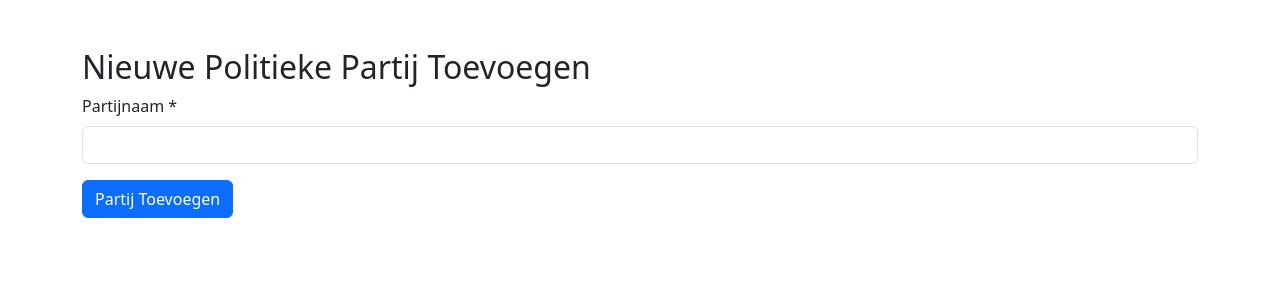
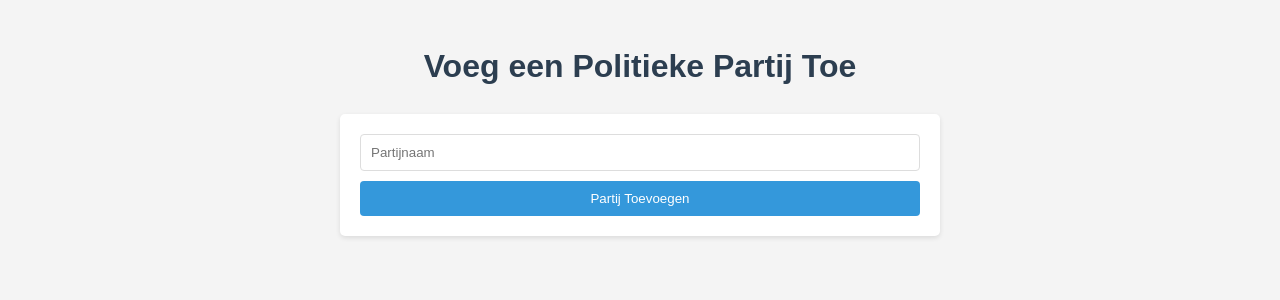
Before and after one commit to Yassine6262/Proefexamen, a PHP site: page /admin/add_partij.php in a window 1280 px wide. Shown: the top 300 px of the page. Run offline with PHP 8.4, Linux system fonts and the light colour scheme.

Commit message:
partij registreren

```diff
--- a/admin/add_partij.php
+++ b/admin/add_partij.php
@@ -1,46 +1,52 @@
 <?php
+// Database connection
+$servername = "localhost";
+$username = "root";  // Vervang dit door uw MySQL-gebruikersnaam
+$password = "";      // Vervang dit door uw MySQL-wachtwoord
+$dbname = "voting_system";
 
+$conn = new mysqli($servername, $username, $password, $dbname);
 
-// Initialiseer variabelen om formuliergegevens en fouten op te slaan
-$errors = [];
-$success_message = '';
+if ($conn->connect_error) {
+    die("Connection failed: " . $conn->connect_error);
+}
 
-// Verwerk het formulier bij verzending
-if ($_SERVER["REQUEST_METHOD"] == "POST") {
-    // Haal de ingevoerde partijnaam op en trim witte ruimtes
-    $partij_naam = trim($_POST['partij_naam'] ?? '');
+$message = '';
 
-    // Controleer of de partijnaam is ingevoerd
-    if (empty($partij_naam)) {
-        $errors[] = "Partijnaam is verplicht.";
-    }
+// Adding party process
+if (isset($_POST['add_party'])) {
+    $party_name = $conn->real_escape_string($_POST['party_name']);
 
-    // Als er geen fouten zijn, voeg de partij toe aan de database
-    if (empty($errors)) {
-        // SQL-query om de partij toe te voegen
-        $sql = "INSERT INTO partijen (naam) VALUES (?)";
+    // Check if the party name is empty
+    if (!empty($party_name)) {
+        // Check if party name already exists
+        $check_sql = "SELECT COUNT(*) as count FROM parties WHERE name = ?";
+        $check_stmt = $conn->prepare($check_sql);
+        $check_stmt->bind_param("s", $party_name);
+        $check_stmt->execute();
+        $check_result = $check_stmt->get_result();
+        $row = $check_result->fetch_assoc();
 
-        // Voorbereiden van de SQL-query om SQL-injecties te voorkomen
-        if ($stmt = $conn->prepare($sql)) {
-            $stmt->bind_param("", $partij_naam);
-
+        if ($row['count'] > 0) {
+            // Party name already exists
+            $message = "<p class='error'>Deze partijnaam bestaat al. Kies een andere naam.</p>";
+        } else {
+            // Party name doesn't exist, proceed to insert
+            $sql = "INSERT INTO parties (name) VALUES (?)";
+            $stmt = $conn->prepare($sql);
+            $stmt->bind_param("s", $party_name); // Bind de partijnaam aan de query
             if ($stmt->execute()) {
-                $success_message = "Partij is succesvol toegevoegd!";
-                // Leeg de velden na succesvolle verzending
-                $partij_naam = '';
+                $message = "<p class='success'>De partij is succesvol toegevoegd!</p>";
             } else {
-                $errors[] = "Fout bij het toevoegen van de partij: " . $stmt->error;
+                $message = "<p class='error'>Er is een fout opgetreden bij het toevoegen van de partij. Probeer het opnieuw.</p>";
             }
-
             $stmt->close();
-        } else {
-            $errors[] = "Fout bij het voorbereiden van de query: " . $conn->error;
         }
+        $check_stmt->close();
+    } else {
+        $message = "<p class='error'>De partijnaam mag niet leeg zijn.</p>";
     }
 }
-
-// Sluit de databaseverbinding
-// $conn->close();
 ?>
 
 <!DOCTYPE html>
@@ -48,40 +54,76 @@ if ($_SERVER["REQUEST_METHOD"] == "POST") {
 <head>
     <meta charset="UTF-8">
     <meta name="viewport" content="width=device-width, initial-scale=1.0">
-    <title>Politieke Partij Toevoegen</title>
-    <link href="https://cdnjs.cloudflare.com/ajax/libs/bootstrap/5.3.0/css/bootstrap.min.css" rel="stylesheet">
+    <title>Voeg een Politieke Partij Toe</title>
+    <style>
+        body {
+            font-family: Arial, sans-serif;
+            line-height: 1.6;
+            color: #333;
+            max-width: 600px;
+            margin: 0 auto;
+            padding: 20px;
+            background-color: #f4f4f4;
+        }
+        h1 {
+            color: #2c3e50;
+            text-align: center;
+        }
+        form {
+            background-color: #fff;
+            padding: 20px;
+            border-radius: 5px;
+            box-shadow: 0 2px 5px rgba(0,0,0,0.1);
+        }
+        input[type="text"] {
+            width: 100%;
+            padding: 10px;
+            margin-bottom: 10px;
+            border: 1px solid #ddd;
+            border-radius: 4px;
+            box-sizing: border-box;
+        }
+        input[type="submit"] {
+            background-color: #3498db;
+            color: #fff;
+            border: none;
+            padding: 10px 20px;
+            cursor: pointer;
+            border-radius: 4px;
+            width: 100%;
+        }
+        input[type="submit"]:hover {
+            background-color: #2980b9;
+        }
+        .success {
+            background-color: #d4edda;
+            color: #155724;
+            padding: 10px;
+            border-radius: 4px;
+            margin-bottom: 20px;
+        }
+        .error {
+            background-color: #f8d7da;
+            color: #721c24;
+            padding: 10px;
+            border-radius: 4px;
+            margin-bottom: 20px;
+        }
+    </style>
 </head>
 <body>
-    <div class="container mt-5">
-        <h2>Nieuwe Politieke Partij Toevoegen</h2>
 
-        <?php if (!empty($errors)): ?>
-            <div class="alert alert-danger">
-                <ul class="mb-0">
-                    <?php foreach ($errors as $error): ?>
-                        <li><?php echo htmlspecialchars($error); ?></li>
-                    <?php endforeach; ?>
-                </ul>
-            </div>
-        <?php endif; ?>
+    <h1>Voeg een Politieke Partij Toe</h1>
 
-        <?php if ($success_message): ?>
-            <div class="alert alert-success">
-                <?php echo htmlspecialchars($success_message); ?>
-            </div>
-        <?php endif; ?>
+    <?php echo $message; ?>
 
-        <form method="POST" action="<?php echo htmlspecialchars($_SERVER["PHP_SELF"]); ?>">
-            <div class="mb-3">
-                <label for="partij_naam" class="form-label">Partijnaam *</label>
-                <input type="text" class="form-control" id="partij_naam" name="partij_naam"
-                       value="<?php echo htmlspecialchars($partij_naam ?? ''); ?>" required>
-            </div>
-
-            <button type="submit" class="btn btn-primary">Partij Toevoegen</button>
-        </form>
-    </div>
-
-    <script src="https://cdnjs.cloudflare.com/ajax/libs/bootstrap/5.3.0/js/bootstrap.bundle.min.js"></script>
+    <form method="post">
+        <input type="text" name="party_name" placeholder="Partijnaam" required>
+        <input type="submit" name="add_party" value="Partij Toevoegen">
+    </form>
 </body>
 </html>
+
+<?php
+$conn->close();
+?>
--- a/partials/nav.php
+++ b/partials/nav.php
@@ -7,6 +7,6 @@
         <li><a href="#">Veiligheid</a></li>
         <li><a href="#">FAQ</a></li>
         <li><a href="#">Contact</a></li>
-        <li><a href="./admin/add_partij.php">test</a></li>
+        <li><a href="./admin/add_partij.php">Partij toevoegen</a></li>
     </ul>
 </nav>
--- a/stemmen.php
+++ b/stemmen.php
@@ -110,6 +110,7 @@ $parties_result = $conn->query($parties_sql);
     </style>
 </head>
 <body>
+
     <h1>Stem op een Politieke Partij</h1>
 
     <?php echo $message; ?>
```
Also changed, not shown: admin/add_candidate.php (+6 -4 lines), style.css (line endings or trailing spaces).
